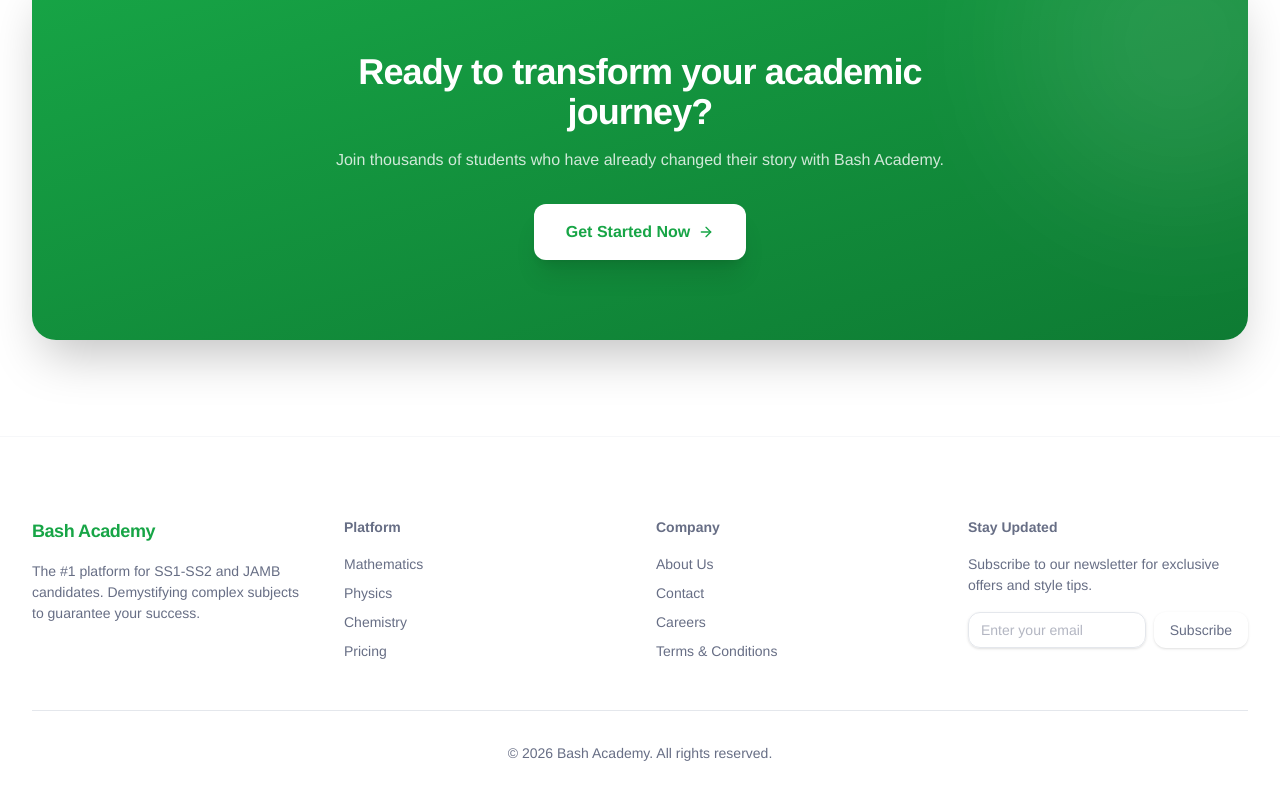
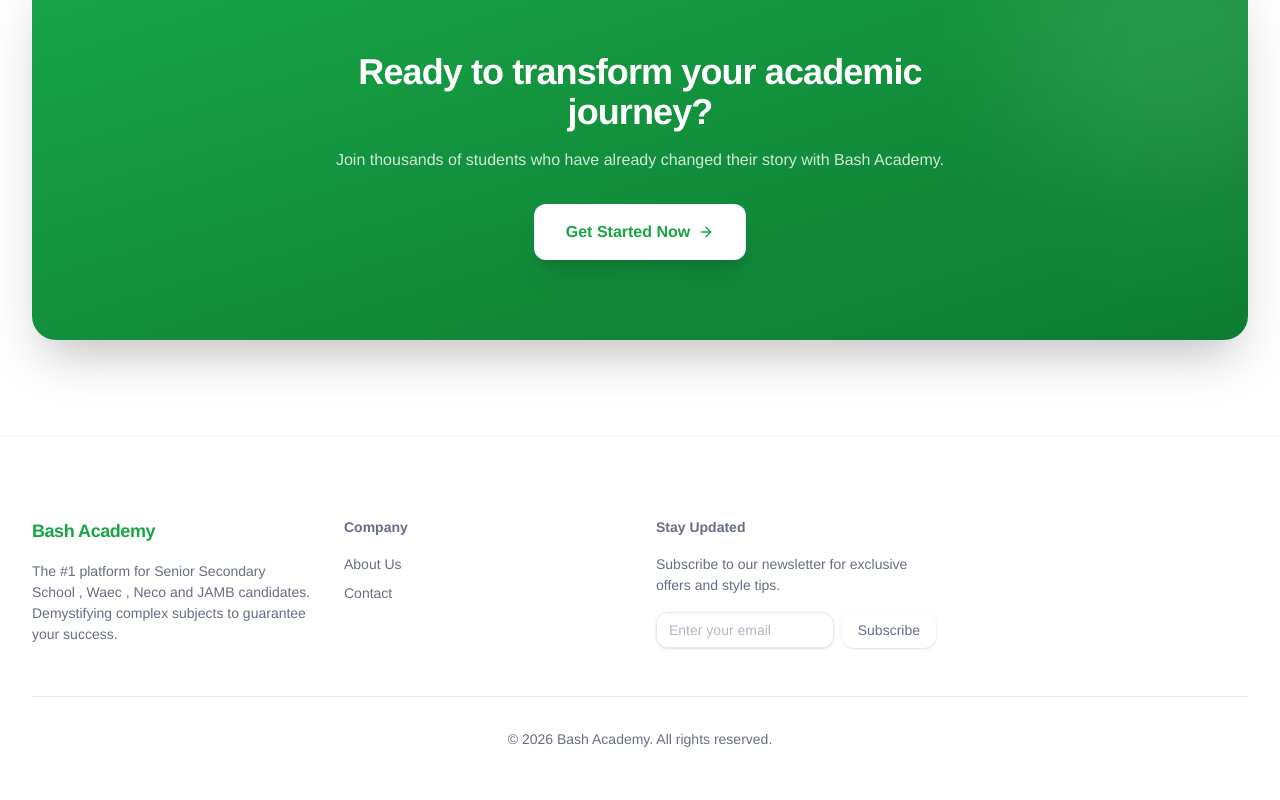
Before and after one commit to Bigmanbash/studyWithBash, a Next.js app: page /about in a window 1280 px wide. Shown: the part 2892-3692 px from the top of the page. Built offline with nearby package versions, Linux system fonts and the light colour scheme.

Commit message:
[MOD] Bash fix

```diff
--- a/app/dashboard/page.tsx
+++ b/app/dashboard/page.tsx
@@ -35,7 +35,7 @@
             <ContinueReading />
 
             {/* Minimal Stats */}
-            <MinimalStats />
+            {/* <MinimalStats /> */}
 
             {/* Recently Purchased */}
             <RecentlyPurchased />
--- a/app/page.tsx
+++ b/app/page.tsx
@@ -9,11 +9,11 @@
       <main className="flex-1 overflow-x-hidden">
         <HomeComponents.Hero />
         <HomeComponents.Courses />
-        <HomeComponents.ProblemSolution />
-        <HomeComponents.HowItWorks />
-        <HomeComponents.Features />
-        <HomeComponents.Testimonials />
-        <HomeComponents.Pricing />
+        {/* <HomeComponents.ProblemSolution /> */}
+        {/* <HomeComponents.HowItWorks /> */}
+        {/* <HomeComponents.Features /> */}
+        {/* <HomeComponents.Testimonials /> */}
+        {/* <HomeComponents.Pricing /> */}
         <HomeComponents.CTASection />
       </main>
       <Footer />
--- a/components/app_components/Footer.tsx
+++ b/components/app_components/Footer.tsx
@@ -8,10 +8,10 @@
                     <div className="space-y-4">
                         <h3 className="text-lg font-bold text-[#17A546]">Bash Academy</h3>
                         <p className="text-sm text-muted-foreground">
-                            The #1 platform for SS1-SS2 and JAMB candidates. Demystifying complex subjects to guarantee your success.
+                            The #1 platform for Senior Secondary School , Waec , Neco and JAMB candidates. Demystifying complex subjects to guarantee your success.
                         </p>
                     </div>
-                    <div className="space-y-4">
+                    {/* <div className="space-y-4">
                         <h4 className="text-sm font-semibold">Platform</h4>
                         <ul className="space-y-2 text-sm text-muted-foreground">
                             <li><Link href="/courses/math" className="hover:text-foreground transition-colors">Mathematics</Link></li>
@@ -19,14 +19,14 @@
                             <li><Link href="/courses/chemistry" className="hover:text-foreground transition-colors">Chemistry</Link></li>
                             <li><Link href="/pricing" className="hover:text-foreground transition-colors">Pricing</Link></li>
                         </ul>
-                    </div>
+                    </div> */}
                     <div className="space-y-4">
                         <h4 className="text-sm font-semibold">Company</h4>
                         <ul className="space-y-2 text-sm text-muted-foreground">
                             <li><Link href="/about" className="hover:text-foreground transition-colors">About Us</Link></li>
                             <li><Link href="/contact" className="hover:text-foreground transition-colors">Contact</Link></li>
-                            <li><Link href="/careers" className="hover:text-foreground transition-colors">Careers</Link></li>
-                            <li><Link href="/terms" className="hover:text-foreground transition-colors">Terms & Conditions</Link></li>
+                            {/* <li><Link href="/careers" className="hover:text-foreground transition-colors">Careers</Link></li> */}
+                            {/* <li><Link href="/terms" className="hover:text-foreground transition-colors">Terms & Conditions</Link></li> */}
                         </ul>
                     </div>
                     <div className="space-y-4">
--- a/components/dashboard/DashboardHeader.tsx
+++ b/components/dashboard/DashboardHeader.tsx
@@ -20,10 +20,10 @@
           </div>
 
           {/* Notifications */}
-          <button className="relative h-10 w-10 rounded-xl bg-neutral-50 border border-neutral-100 flex items-center justify-center hover:bg-neutral-100 transition-colors">
+          {/* <button className="relative h-10 w-10 rounded-xl bg-neutral-50 border border-neutral-100 flex items-center justify-center hover:bg-neutral-100 transition-colors">
             <Bell className="h-5 w-5 text-[#676E85]" />
             <span className="absolute -top-1 -right-1 h-4 w-4 bg-[#17A546] rounded-full text-white text-[10px] flex items-center justify-center font-bold">3</span>
-          </button>
+          </button> */}
         </div>
       </div>
     </header>
--- a/components/home/Courses.tsx
+++ b/components/home/Courses.tsx
@@ -3,7 +3,7 @@
 const courses: CourseData[] = [
   {
     slug: "sss1-first-term",
-    title: "SSS1 First Term",
+    title: "SSS1",
     subject: "Comprehensive Physics",
     level: "SSS 1",
     materialsCount: 15,
@@ -14,7 +14,7 @@
   },
   {
     slug: "sss1-second-term",
-    title: "SSS1 Second Term",
+    title: "SSS1",
     subject: "All Subjects Bundle",
     level: "SSS 1",
     materialsCount: 42,
@@ -25,7 +25,7 @@
   },
   {
     slug: "sss1-third-term",
-    title: "SSS1 Third Term",
+    title: "SSS1",
     subject: "All Subjects Bundle",
     level: "SSS 1",
     materialsCount: 45,
```
